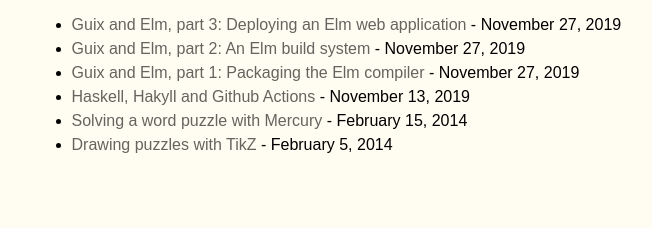
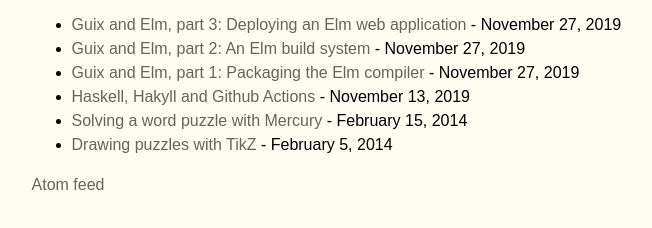
Before and after one commit to robx/robx.github.io, a plain HTML site: page spam/index.html in a window 1280 px wide. Shown: the part 98-326 px from the top of the page, without its empty margins (297-949 px from the left). Drawn offline with Linux system fonts and the light colour scheme.

Commit message:
Automated deployment: Thu Nov 28 00:24:39 UTC 2019 75823bfc2ddb7246ed593a5c5426f8d2986d6ce7

```diff
--- a/spam/index.html
+++ b/spam/index.html
@@ -40,6 +40,8 @@
 </ul>
 
 
+<a href="atom.xml">Atom feed</a>
+
         </main>
     </body>
 </html>
```
